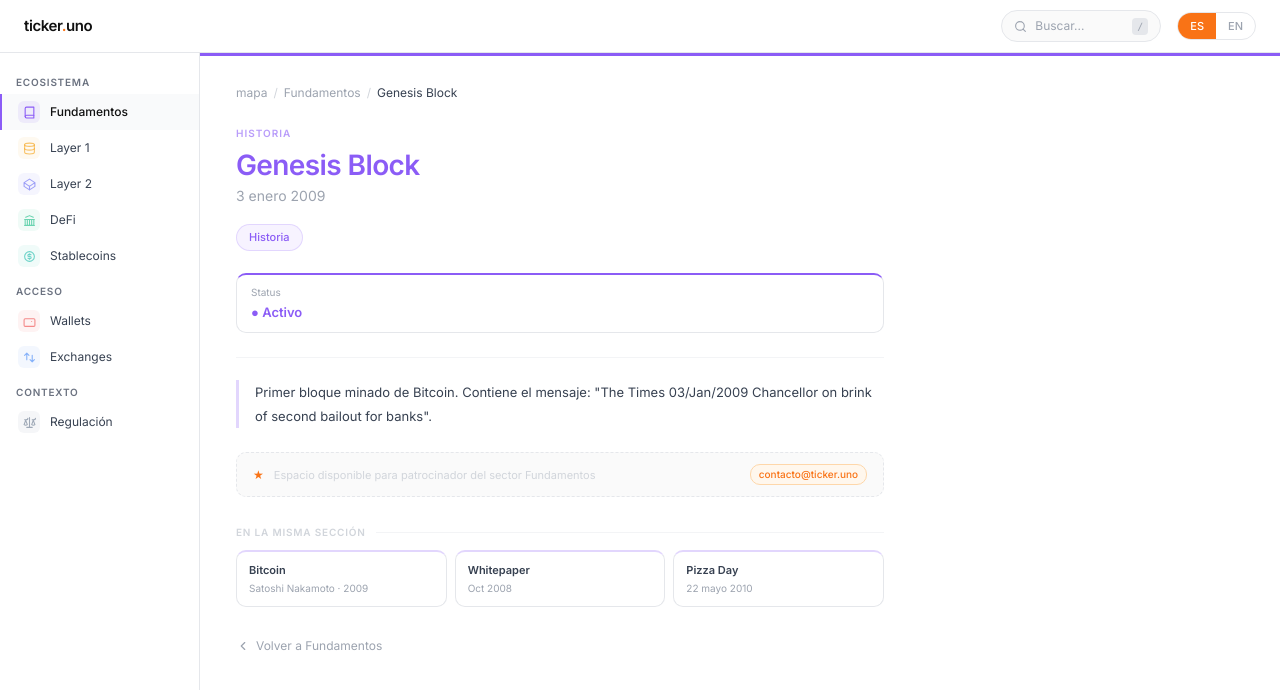
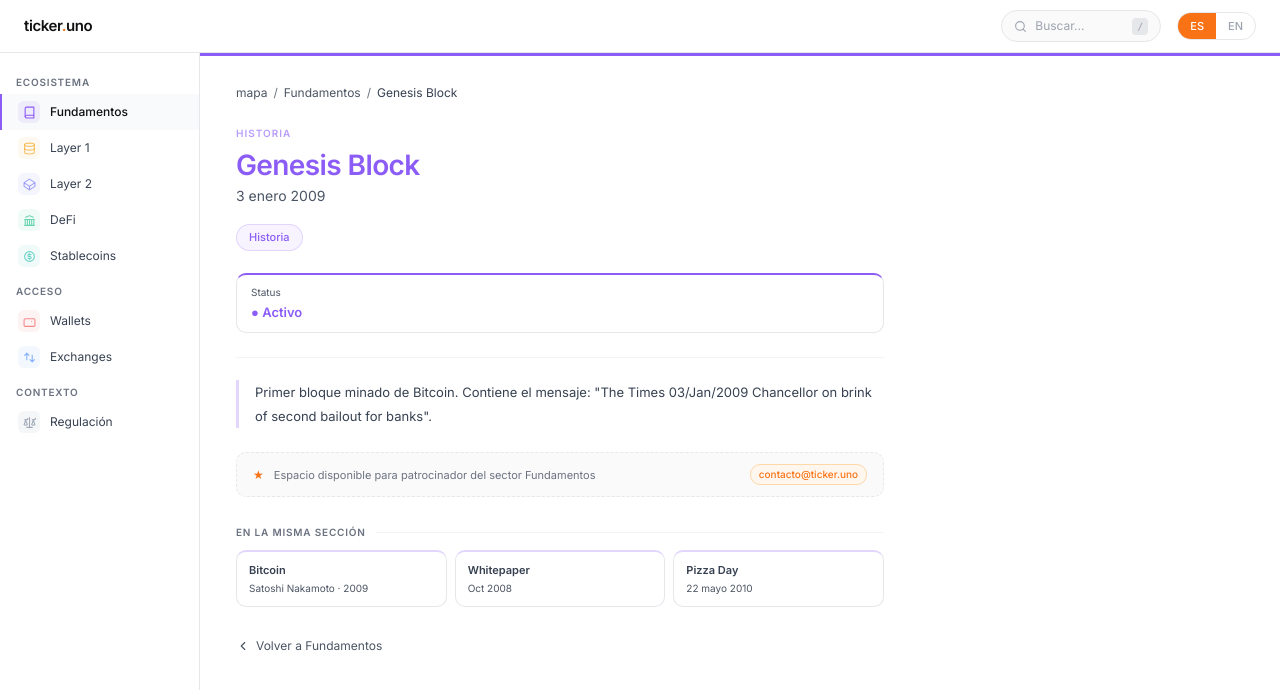
Before and after one commit to Luistoronto/ticker.uno, a Next.js app: page /mapa/fundamentos/genesis-block in a window 1280 px wide. Shown: the top 690 px of the page. Built offline with nearby package versions, Linux system fonts and the light colour scheme.

Commit message:
Update ItemClient.jsx

```diff
--- a/src/app/mapa/[section]/[item]/ItemClient.jsx
+++ b/src/app/mapa/[section]/[item]/ItemClient.jsx
@@ -34,16 +34,16 @@
           {/* Breadcrumb */}
           <nav style={{
             display: "flex", alignItems: "center", gap: "6px",
-            fontSize: "12px", color: "#9ca3af", marginBottom: "24px", flexWrap: "wrap",
+            fontSize: "12px", color: "#4b5563", marginBottom: "24px", flexWrap: "wrap",
           }}>
-            <Link href="/mapa" style={{ color: "#9ca3af", textDecoration: "none" }}>
+            <Link href="/mapa" style={{ color: "#4b5563", textDecoration: "none" }}>
               {lang === "es" ? "mapa" : "map"}
             </Link>
-            <span style={{ color: "#d1d5db" }}>/</span>
-            <Link href={`/mapa/${section.id}`} style={{ color: "#9ca3af", textDecoration: "none" }}>
+            <span style={{ color: "#6b7280" }}>/</span>
+            <Link href={`/mapa/${section.id}`} style={{ color: "#4b5563", textDecoration: "none" }}>
               {sectionData?.title}
             </Link>
-            <span style={{ color: "#d1d5db" }}>/</span>
+            <span style={{ color: "#6b7280" }}>/</span>
             <span style={{ color: "#374151" }}>{data?.name}</span>
           </nav>
 
@@ -64,7 +64,7 @@
           </h1>
 
           {/* Subtítulo */}
-          <p style={{ fontSize: "14px", color: "#9ca3af", marginBottom: "18px" }}>
+          <p style={{ fontSize: "14px", color: "#4b5563", marginBottom: "18px" }}>
             {data?.subtitle}
           </p>
 
@@ -98,7 +98,7 @@
                   borderRadius: "10px",
                   padding: "10px 14px",
                 }}>
-                  <div style={{ fontSize: "10px", color: "#9ca3af", marginBottom: "3px" }}>
+                  <div style={{ fontSize: "10px", color: "#4b5563", marginBottom: "3px" }}>
                     {card.label}
                   </div>
                   <div style={{
@@ -132,7 +132,7 @@
               rel="noopener noreferrer"
               style={{
                 display: "inline-flex", alignItems: "center", gap: "8px",
-                fontSize: "12px", color: "#6b7280",
+                fontSize: "12px", color: "#374151",
                 border: "1px solid #e5e7eb", borderRadius: "10px",
                 padding: "8px 16px", textDecoration: "none",
                 marginBottom: "22px", background: "#ffffff",
@@ -156,7 +156,7 @@
             background: "#fafafa",
           }}>
             <span style={{ color: "#f97316", fontSize: "12px" }}>★</span>
-            <span style={{ fontSize: "11px", color: "#d1d5db" }}>
+            <span style={{ fontSize: "11px", color: "#6b7280" }}>
               {lang === "es"
                 ? `Espacio disponible para patrocinador del sector ${sectionData?.title}`
                 : `Sponsor slot available for the ${sectionData?.title} sector`}
@@ -176,7 +176,7 @@
             <>
               <div style={{
                 fontSize: "10px", fontWeight: "600", letterSpacing: ".08em",
-                textTransform: "uppercase", color: "#d1d5db", marginBottom: "10px",
+                textTransform: "uppercase", color: "#6b7280", marginBottom: "10px",
                 display: "flex", alignItems: "center", gap: "10px",
               }}>
                 {lang === "es" ? "En la misma sección" : "In the same section"}
@@ -207,7 +207,7 @@
                           transition: "border-color .12s, transform .1s",
                         }}
                         onMouseEnter={(e) => {
-                          e.currentTarget.style.borderColor = "#9ca3af";
+                          e.currentTarget.style.borderColor = "#4b5563";
                           e.currentTarget.style.transform = "translateY(-1px)";
                         }}
                         onMouseLeave={(e) => {
@@ -218,7 +218,7 @@
                         <div style={{ fontSize: "11px", fontWeight: "600", color: "#374151", marginBottom: "2px" }}>
                           {relData?.name}
                         </div>
-                        <div style={{ fontSize: "10px", color: "#9ca3af" }}>
+                        <div style={{ fontSize: "10px", color: "#4b5563" }}>
                           {relData?.subtitle}
                         </div>
                       </div>
@@ -234,7 +234,7 @@
             href={`/mapa/${section.id}`}
             style={{
               display: "inline-flex", alignItems: "center", gap: "6px",
-              fontSize: "12px", color: "#9ca3af", textDecoration: "none",
+              fontSize: "12px", color: "#4b5563", textDecoration: "none",
             }}
           >
             <svg width="14" height="14" viewBox="0 0 24 24" fill="none" stroke="currentColor" strokeWidth="2" strokeLinecap="round" strokeLinejoin="round" aria-hidden="true">
```
